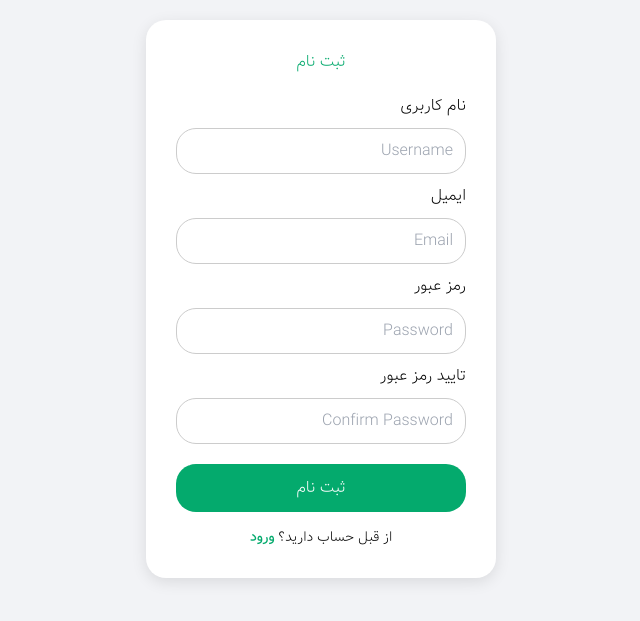
After one commit to mr-dargi/djangoblog, a Django app: page /accounts/register/ in a window 1280 px wide. The commit adds this page. Shown: the top 621 px of the page, without its empty margins (319-959 px from the left). Run offline with Django 5.2, Linux system fonts and the light colour scheme; some libraries are stand-ins or nearby versions.

Commit message:
Add register view and it's url, forms, template and it's style

```diff
--- a/accounts/forms.py
+++ b/accounts/forms.py
@@ -51,3 +51,26 @@ class UserChangeForm(forms.ModelForm):
 class UserLoginForm(forms.Form):
     email = forms.EmailField(required=True, label="ایمیل")
     password = forms.CharField(widget=forms.PasswordInput, label="رمز عبور")
+
+
+class UserRegistrationForm(forms.Form):
+    username = forms.CharField()
+    email = forms.EmailField()
+    password1 = forms.CharField(label="Password")
+    password2 = forms.CharField(label="Confirm password")
+
+    def clean_email(self):
+        email = self.cleaned_data["email"]
+        user = User.objects.filter(email=email).exists()
+
+        if user:
+            raise ValidationError("این ایمیل از قبل ثبت شده است.")
+        return email
+
+    def clean(self):
+        cd = super().clean()
+        p1 = cd.get("password1")
+        p2 = cd.get("password2")
+
+        if p1 and p2 and p2 != p2:
+            raise ValidationError("رمز های عبور با هم تطابق ندارد.")
--- a/accounts/urls.py
+++ b/accounts/urls.py
@@ -1,9 +1,10 @@
 from django.urls import path, include
-from .views import login_view, logout_view
+from .views import login_view, logout_view, register_view
 
 
 app_name = "accounts"
 urlpatterns = [
     path("login/", login_view, name="login"),
-    path("logout/", logout_view, name="logout")
+    path("logout/", logout_view, name="logout"),
+    path("register/",  register_view, name="register")
 ]
--- a/accounts/views.py
+++ b/accounts/views.py
@@ -1,6 +1,7 @@
 from django.shortcuts import render, redirect
 from django.contrib.auth import authenticate, login, logout
-from .forms import UserLoginForm
+from .models import User
+from .forms import UserLoginForm, UserRegistrationForm
 from django.contrib import messages
 
 
@@ -21,6 +22,7 @@ def login_view(request):
                 return redirect("blogs:home")
             else:
                 messages.error(request, "ایمیل یا پسورد وارد شده اشتباه می باشد.", "danger")
+                return redirect("accounts:login")
 
     else:
         form = UserLoginForm()
@@ -37,3 +39,21 @@ def logout_view(request):
     logout(request)
     messages.success(request, "شما با موفقیت از حساب خود خارج شدید.", "success")
     return redirect("blogs:home")
+
+
+def register_view(request):
+    if request.user.is_authenticated:
+        return redirect("blogs:home")
+
+
+    if request.method == "POST":
+        form = UserRegistrationForm(request.POST)
+        if form.is_valid():
+            cd = form.cleaned_data
+            User.objects.create_user(user_name=cd["username"], email=cd["email"], password=cd["password1"])
+            messages.success(request, "شما با موفقیت ثبت نام کردید.", "success")
+            return redirect("blogs:home")
+    else:
+        form = UserRegistrationForm()
+
+    return render(request, "accounts/register.html", { "form": form })
--- a/static/css/styles.css
+++ b/static/css/styles.css
@@ -632,6 +632,59 @@ body {
 }
 
 
+.register-box {
+    width: 350px;
+    background: #fff;
+    padding: 30px;
+    border-radius: 20px;
+    margin: 20px auto;
+    box-shadow: 0 4px 15px rgba(0,0,0,0.1);
+}
+
+.register-box h2 {
+    text-align: center;
+    color: #04AA6D;
+    margin-bottom: 20px;
+}
+
+.register-box input {
+    width: 100%;
+    padding: 10px 12px;
+    margin: 10px 0;
+    border: 1px solid #ccc;
+    border-radius: 20px;
+    box-sizing: border-box;
+}
+
+.register-box button {
+    width: 100%;
+    background-color: #04AA6D;
+    color: white;
+    padding: 12px;
+    margin-top: 10px;
+    border: none;
+    border-radius: 20px;
+    cursor: pointer;
+    font-size: 16px;
+}
+
+.register-box button:hover {
+    background-color: #038a5a;
+}
+
+.register-box p {
+    text-align: center;
+    margin-top: 15px;
+    font-size: 14px;
+}
+
+.register-box a {
+    color: #04AA6D;
+    text-decoration: none;
+    font-weight: bold;
+}
+
+
 /* Computer and Laptop view */
 @media only screen and (min-width:992px) {
 
--- a/templates/accounts/login.html
+++ b/templates/accounts/login.html
@@ -18,7 +18,7 @@
         </form>
 
         <p class="signup">
-            حساب ندارید؟ <a href="#">ثبت‌نام</a>
+            حساب ندارید؟ <a href="{% url 'accounts:register' %}">ثبت‌نام</a>
         </p>
     </div>
 {% endblock content %}
--- /dev/null
+++ b/templates/accounts/register.html
@@ -0,0 +1,31 @@
+{% extends "base.html" %}
+
+{% block content %}
+    {% if form.errors %}
+        {{ form.errors }}
+    {% endif %}
+    <div class="register-box">
+    <h2>ثبت نام</h2>
+    <form action="" method="post">
+        {% csrf_token %}
+        <div>
+            <label for="username">نام کاربری</label>
+            <input type="text" placeholder="Username" name="username" required>
+        </div>
+        <div>
+            <label for="email">ایمیل</label>
+            <input type="email" placeholder="Email" name="email" required>
+        </div>
+        <div>
+            <label for="password1">رمز عبور</label>
+            <input type="password" placeholder="Password" name="password1" required>
+        </div>
+        <div>
+            <label for="password2">تایید رمز عبور</label>
+            <input type="password" placeholder="Confirm Password" name="password2" required>
+        </div>
+        <button type="submit">ثبت نام</button>
+    </form>
+    <p>از قبل حساب دارید؟ <a href="{% url 'accounts:login' %}">ورود</a></p>
+    </div>
+{% endblock %}
```
Also changed, not shown: 1 other file.
